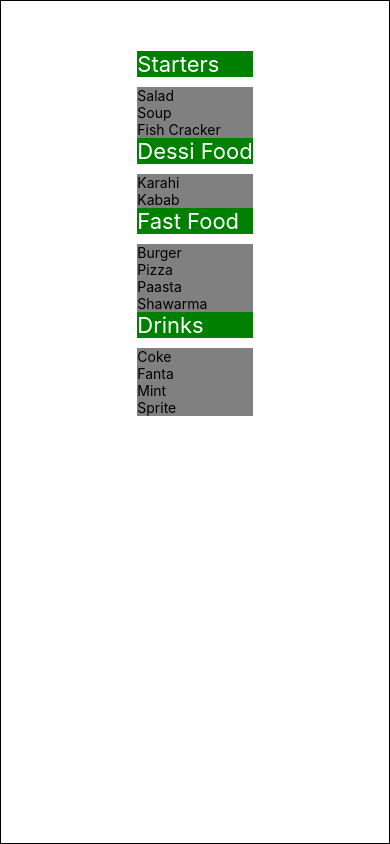
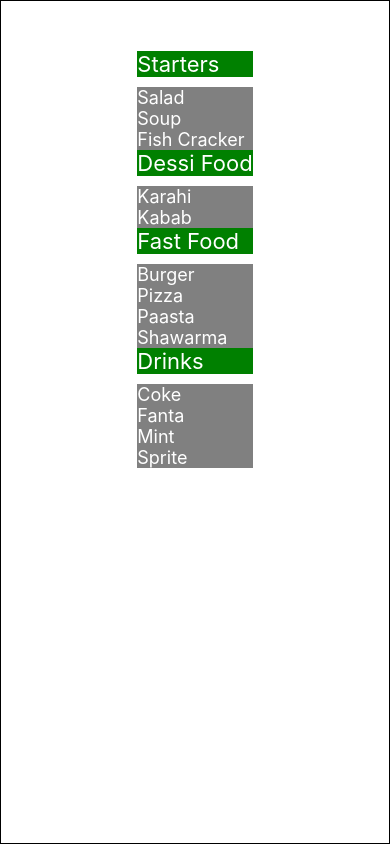
Before and after one commit to abdulhadihub/mad-app-1, a React Native app: screen / in a window 390 px wide. Built offline with nearby package versions, Linux system fonts and the light colour scheme.

Commit message:
section list working

```diff
--- a/lab-2-section-list/Menu.js
+++ b/lab-2-section-list/Menu.js
@@ -10,7 +10,7 @@ export default function Menu() {
     const [active, setActive] = useState(false)
     const onSelect = (index) => {
         if (select.includes(index)) {
-            delete select[index]
+            setSelect(select.filter((item) => item !== index));
             return null;
         }
         if (select.length === 0) {
@@ -24,7 +24,10 @@ export default function Menu() {
 
     const isActive = (index) => {
         if (select.includes(index)) {
-            setActive(!active)
+            return true;
+        }
+        else {
+            return false;
         }
     }
 
@@ -41,7 +44,7 @@ export default function Menu() {
             {
                 key: 1,
                 title: 'Dessi Food',
-                data: [{ key: 2, title: 'Karahi' }, { key: 3, title: 'Kabab' }]
+                data: [{ key: 12, title: 'Karahi' }, { key: 3, title: 'Kabab' }]
             },
 
             {
@@ -75,8 +78,8 @@ export default function Menu() {
                 renderItem={({ item }) => (
 
                     <View style={styles.itemView}>
-                        <TouchableOpacity key={item.key} style={isActive(item.key) ? styles.selectedItemText : styles.itemText} onPress={() => onSelect(item.key)}>
-                            <Text  >{item.title}</Text>
+                        <TouchableOpacity key={item.key} onPress={() => onSelect(item.key)}>
+                            <Text style={isActive(item.key) ? styles.selectedItemText : styles.itemText}  >{item.title}</Text>
                         </TouchableOpacity>
                     </View>
                 )}
```
